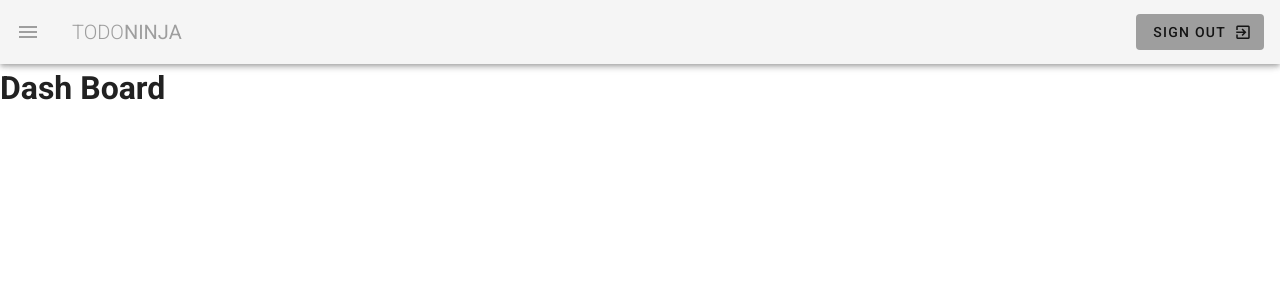
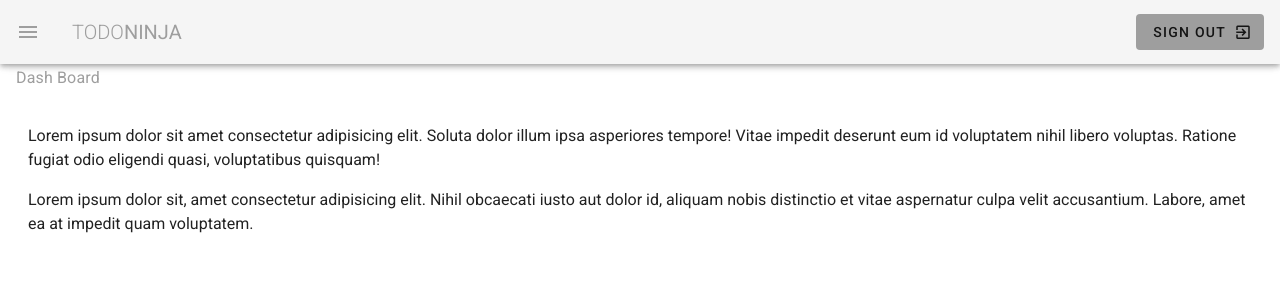
Before and after one commit to bryantran3562/vuetify-study, a Vue app: page / in a window 1280 px wide. Shown: the top 300 px of the page. Built offline with nearby package versions, Linux system fonts and the light colour scheme.

Commit message:
vuetify-margin-padding

```diff
--- a/src/App.vue
+++ b/src/App.vue
@@ -6,7 +6,12 @@
            -->
   <v-app class="grey lighten-4">
 
-    <v-content>
+    <!-- BT - Format:
+    m or p: margin or padding
+    x: x and y direction -There are a lot more for the direction too.
+    4: size
+     -->
+    <v-content class="mx-4 mb-4">
 
       <!-- BT - NavBar -->
       <Navbar />
--- a/src/views/Dashboard.vue
+++ b/src/views/Dashboard.vue
@@ -1,5 +1,11 @@
 <template>
-  <div class="about">
-    <h1>Dash Board</h1>
+  <div class="dashboard">
+    <h1 class="subtitle-1 grey--text">Dash Board</h1>
+
+      <v-container fluid class="my-5">
+        <p>Lorem ipsum dolor sit amet consectetur adipisicing elit. Soluta dolor illum ipsa asperiores tempore! Vitae impedit deserunt eum id voluptatem nihil libero voluptas. Ratione fugiat odio eligendi quasi, voluptatibus quisquam!</p>
+        <p>Lorem ipsum dolor sit, amet consectetur adipisicing elit. Nihil obcaecati iusto aut dolor id, aliquam nobis distinctio et vitae aspernatur culpa velit accusantium. Labore, amet ea at impedit quam voluptatem.</p>
+      </v-container>
+
   </div>
 </template>
--- a/src/views/Projects.vue
+++ b/src/views/Projects.vue
@@ -1,6 +1,10 @@
 <template>
-  <div>
-    <h1>Projects</h1>
+  <div class="project">
+    <h1 class="subtitle-1 grey--text">Projects</h1>
+      <v-container fluid class="my-5">
+        <p>Lorem ipsum dolor sit amet consectetur adipisicing elit. Soluta dolor illum ipsa asperiores tempore! Vitae impedit deserunt eum id voluptatem nihil libero voluptas. Ratione fugiat odio eligendi quasi, voluptatibus quisquam!</p>
+        <p>Lorem ipsum dolor sit, amet consectetur adipisicing elit. Nihil obcaecati iusto aut dolor id, aliquam nobis distinctio et vitae aspernatur culpa velit accusantium. Labore, amet ea at impedit quam voluptatem.</p>
+      </v-container>
   </div>
 </template>
 
--- a/src/views/Team.vue
+++ b/src/views/Team.vue
@@ -1,6 +1,10 @@
 <template>
-  <div>
-    <h1>Team</h1>
+  <div class="team">
+    <h1 class="subtitle-1 grey--text">Team</h1>
+      <v-container fluid class="my-5">
+        <p>Lorem ipsum dolor sit amet consectetur adipisicing elit. Soluta dolor illum ipsa asperiores tempore! Vitae impedit deserunt eum id voluptatem nihil libero voluptas. Ratione fugiat odio eligendi quasi, voluptatibus quisquam!</p>
+        <p>Lorem ipsum dolor sit, amet consectetur adipisicing elit. Nihil obcaecati iusto aut dolor id, aliquam nobis distinctio et vitae aspernatur culpa velit accusantium. Labore, amet ea at impedit quam voluptatem.</p>
+      </v-container>
   </div>
 </template>
 
```
